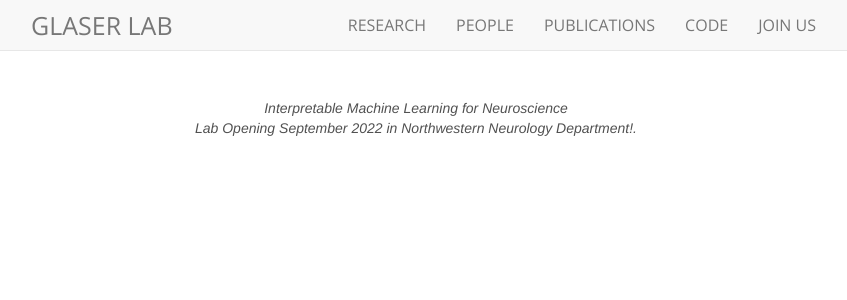
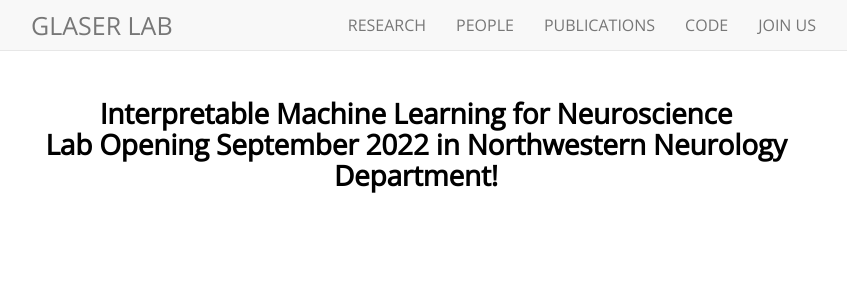
Before and after one commit to glaserlab/glaserlab.github.io, a Jekyll site: the page built from index.html, in a window 1280 px wide. Shown: the top 300 px of the page, without its empty margins (224-1071 px from the left). Built offline with Jekyll 4.4.1, drawn with Linux system fonts in a browser that asks for light colours; nearby versions of some CDN libraries; comment, search, counter and statistics services are not loaded; part of the change alters nothing that is shown.

Commit message:
Update index.html

```diff
--- a/index.html
+++ b/index.html
@@ -5,8 +5,11 @@ layout: default
 <div class='container'>
     <header class="masthead text-center">
 
-      <i>Interpretable Machine Learning for Neuroscience <br>
-      Lab Opening September 2022 in Northwestern Neurology Department!.</i>
+      <h1 style="font-size:2em">Interpretable Machine Learning for Neuroscience <br> Lab Opening September 2022 in Northwestern Neurology Department! </h1>
+
+
+<!--       <i>Interpretable Machine Learning for Neuroscience <br>
+      Lab Opening September 2022 in Northwestern Neurology Department!.</i> -->
 
 
 
```
